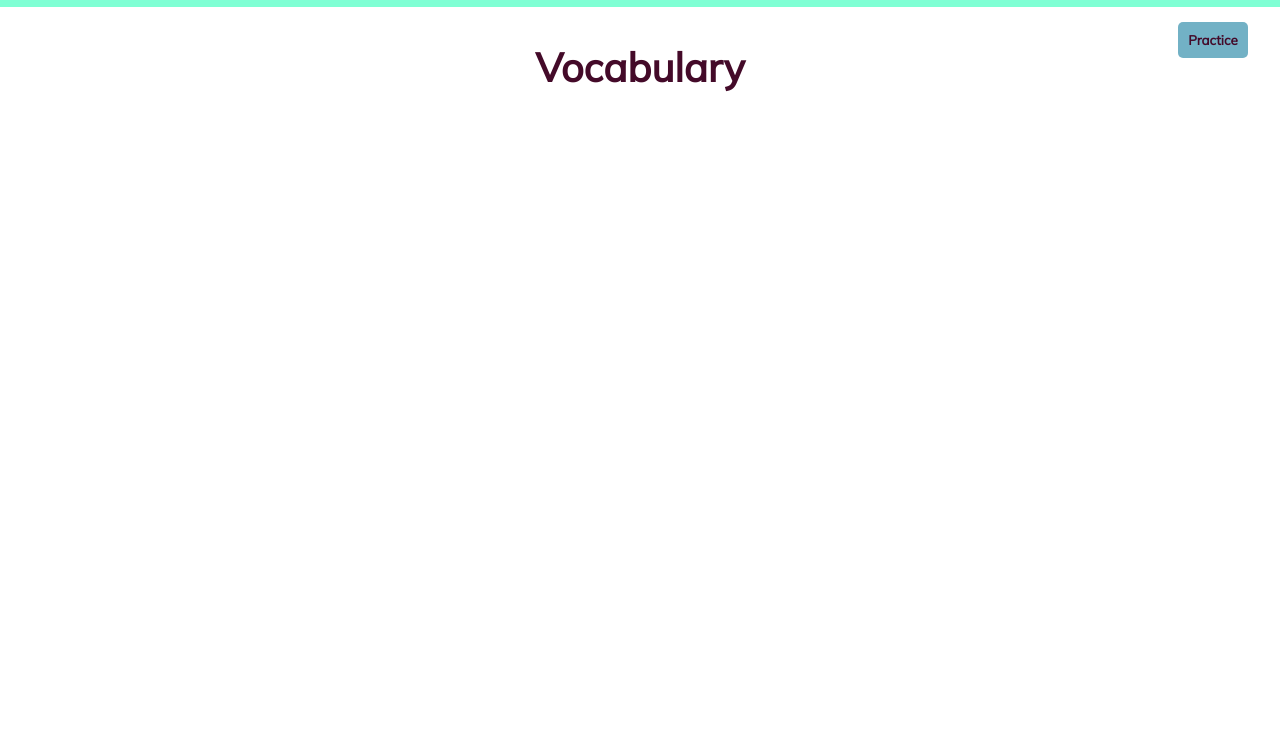
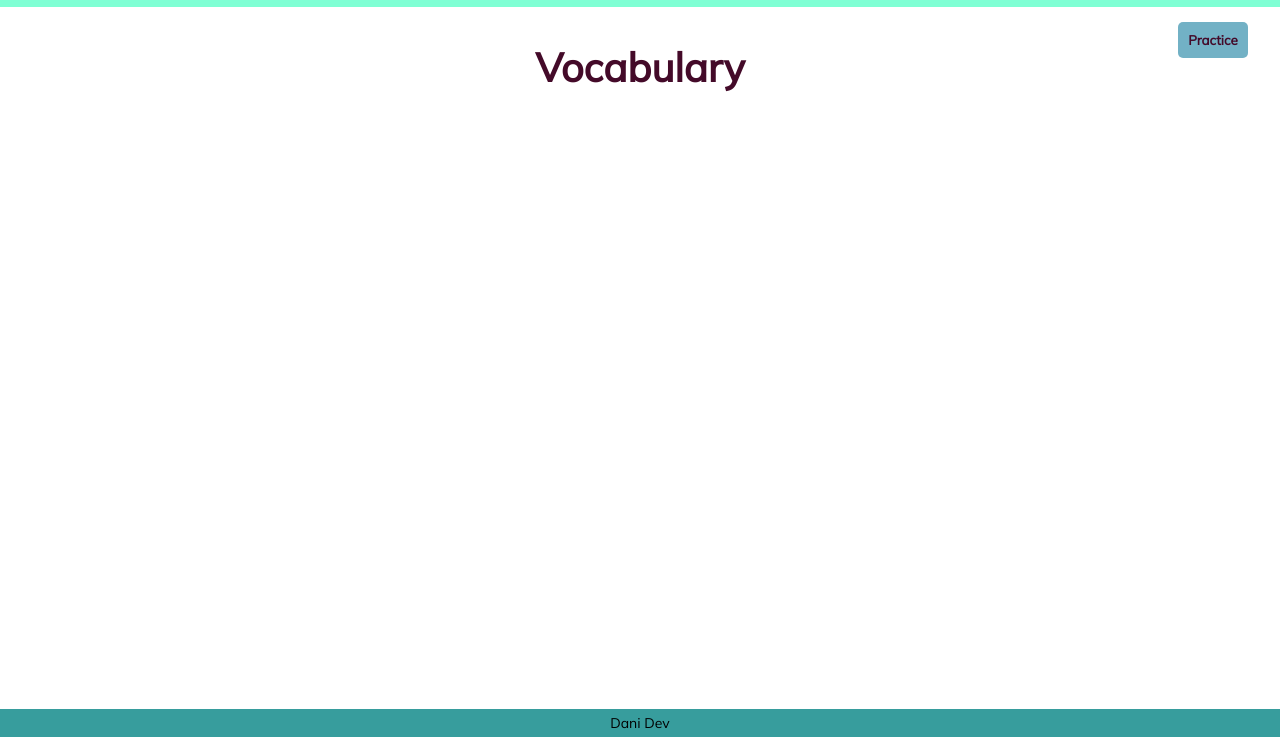
Before and after one commit to danielabe/EnglishApp, a plain HTML site: page frontend/vocabulary.html in a window 1280 px wide. Shown: the part 63-800 px from the top of the page. Drawn offline with Linux system fonts and the light colour scheme; some packages are replaced by stand-ins of ours; no server answers; a script that the page names is missing.

Commit message:
add footer

```diff
--- a/frontend/scripts/vocabulary.js
+++ b/frontend/scripts/vocabulary.js
@@ -6,6 +6,7 @@ window.addEventListener('load', async () => {
     const cardsSection = document.getElementById('cards')
     const cardsContainer = document.getElementById('cardsContainer')
     const closeCards = document.getElementById('closeCards')
+    const footer = document.querySelector('footer')
 
     let orderedWords = false
 
@@ -18,6 +19,7 @@ window.addEventListener('load', async () => {
     practiceBtn.addEventListener('click', () => {
         tableSection.classList.add('none')
         header.classList.add('none')
+        footer.classList.add('none')
         cardsSection.classList = 'cards'
 
         let i = 0
@@ -78,6 +80,7 @@ window.addEventListener('load', async () => {
     function closeCardsFunction() {
         tableSection.classList.remove('none')
         header.classList.remove('none')
+        footer.classList.remove('none')
         cardsSection.classList = 'none'
     }
 
--- /dev/null
+++ b/frontend/scss/_footer.scss
@@ -0,0 +1,22 @@
+
+body{
+    margin: 0;
+    display: flex;
+    min-height: 100vh;
+    flex-direction: column;
+}
+main {
+    display: block;
+    flex: 1 0 auto;
+}
+footer{
+    display: flex;
+    align-items: center;
+    justify-content: center;
+    /* position: fixed;
+    bottom: 0; */
+    width: 100%;
+    height: 28px;
+    font-size: 14px;
+    background: #379d9d;
+}
--- a/frontend/scss/_header.scss
+++ b/frontend/scss/_header.scss
@@ -2,6 +2,9 @@ header{
     display: flex;
     justify-content: space-between;
     align-items: center;
+    position: sticky;
+    top: 0;
+    z-index: 999;
     padding: 10px;
     background-color: aquamarine;
     .logo{
--- a/frontend/scss/_main-vocabulary.scss
+++ b/frontend/scss/_main-vocabulary.scss
@@ -20,6 +20,9 @@ main{
         color: #440a29;
         font-weight: 600;
         cursor: pointer;
+    }
+    #table{
+        padding-bottom: 30px;
     }
     #wordsList{
         width: 95%;
@@ -96,8 +99,8 @@ main{
         meter::-webkit-meter-bar{
             background: #e6e6e9;
         }
-        meter::-webkit-meter-optimum-value
-        {background: aquamarine;
+        meter::-webkit-meter-optimum-value{
+            background: aquamarine;
         }
         meter::-webkit-meter-suboptimum-value{
             background:#E6D875;
--- a/frontend/scss/styles.scss
+++ b/frontend/scss/styles.scss
@@ -4,3 +4,4 @@
 @import "main";
 @import "main-dictionary";
 @import "main-vocabulary";
+@import "footer";
--- a/frontend/vocabulary.html
+++ b/frontend/vocabulary.html
@@ -54,7 +54,7 @@
         </section>
     </main>
 
-    <footer></footer>
+    <footer>Dani Dev</footer>
     <script src="scripts/vocabulary.js"></script>
     <script src="scripts/logout.js"></script>
 </body>
```
Also changed, not shown: frontend/dictionary.html (+1 -1 lines), frontend/register.html (+1 -1 lines), frontend/texts.html (+1 -1 lines), frontend/welcome.html (+1 -1 lines), index.html (+1 -1 lines), frontend/css/styles.css, 1 other file.
